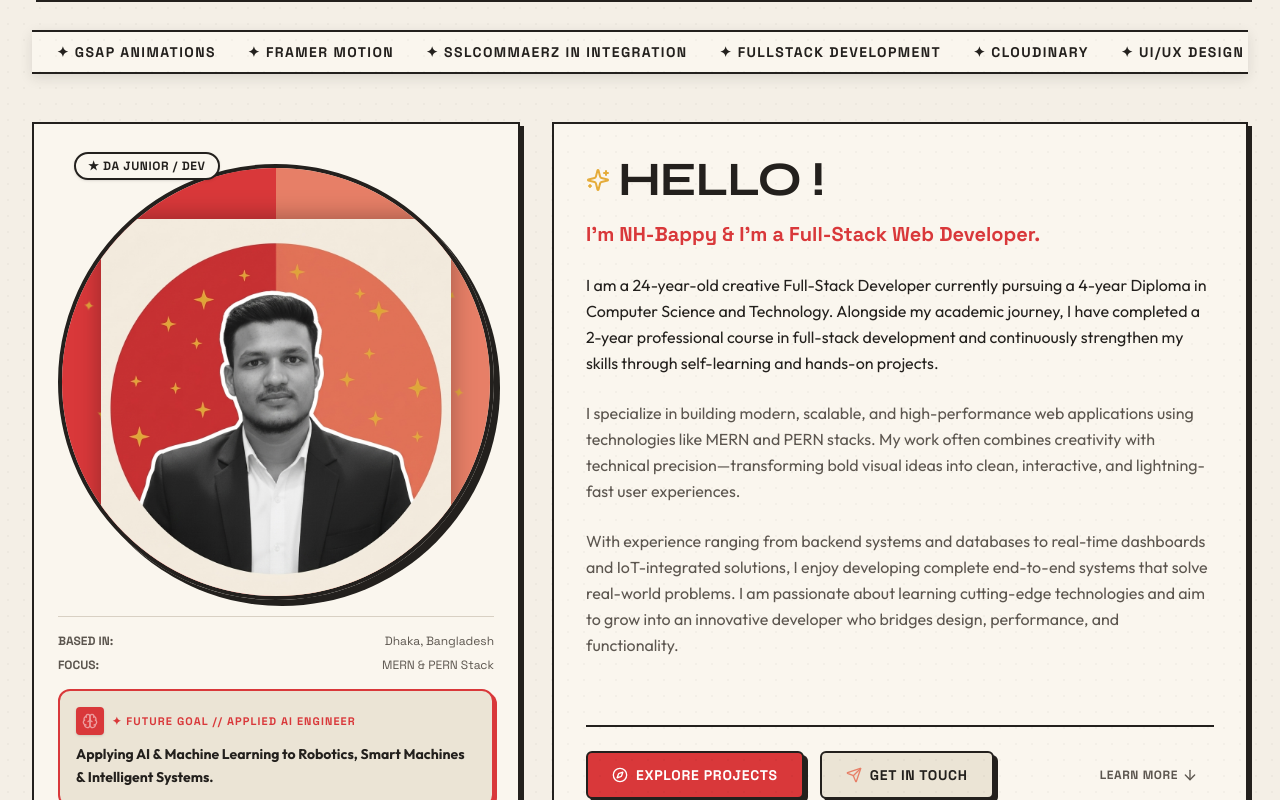
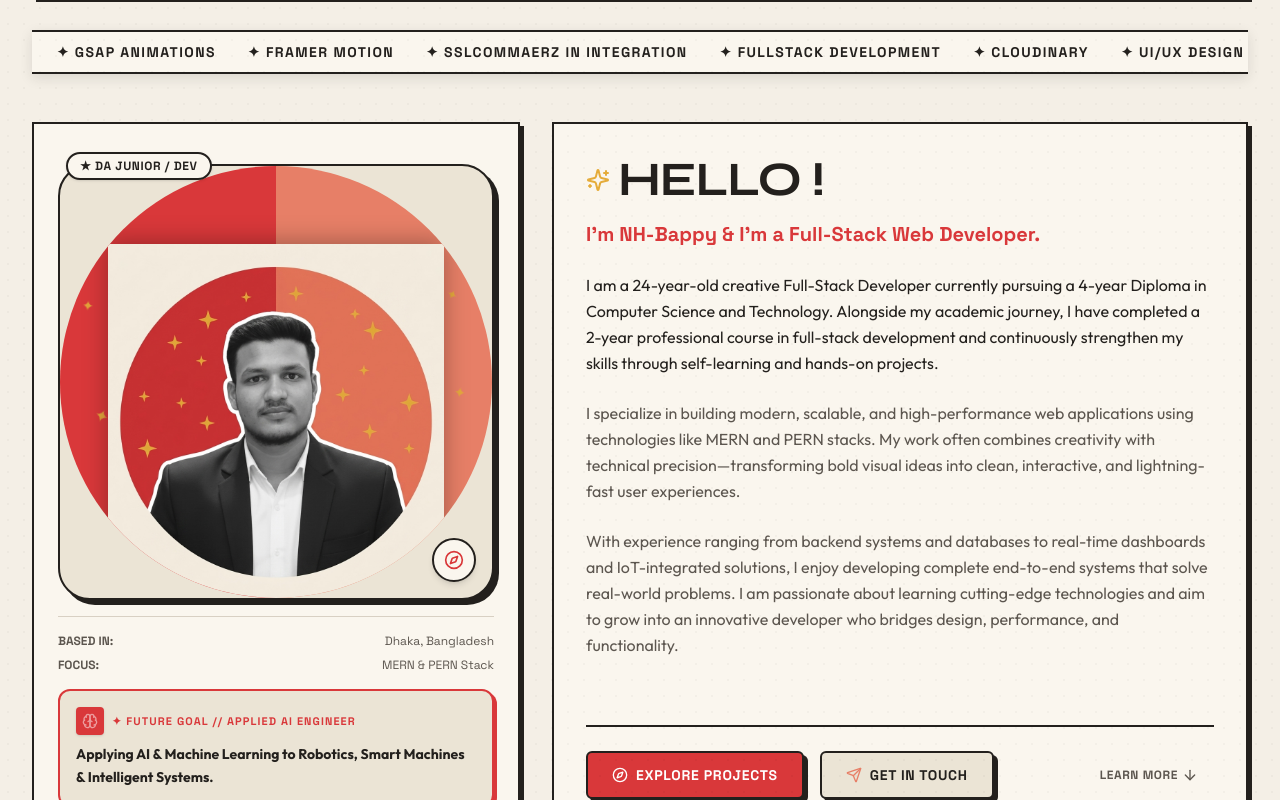
Before and after one commit to NH-Bappy/portfolio, a React (Vite) app: page / in a window 1280 px wide. Shown: the part 688-1488 px from the top of the page. Built offline with nearby package versions, Linux system fonts and the light colour scheme; the HTML template or start-up script is replaced by a standard one.

Commit message:
style(hero): decrease profile photo scale to 78% inside background circle

```diff
--- a/src/components/Hero.jsx
+++ b/src/components/Hero.jsx
@@ -105,18 +105,21 @@ export default function Hero() {
           >
             <div className="retro-card p-5 sm:p-6 flex-1 flex flex-col justify-between relative group">
 
-              {/* Illustration Avatar Section */}
-              <div className="relative my-4 w-full max-w-[360px] sm:max-w-[420px] lg:max-w-[450px] aspect-square mx-auto flex items-center justify-center">
+              {/* Illustration Avatar (Exact Retro Poster Style) */}
+              <div className="relative my-4 w-full max-w-[360px] sm:max-w-[420px] lg:max-w-[450px] mx-auto flex flex-col items-center justify-center">
 
                 {/* Top-Left Badge */}
-                <div className="absolute -top-3 left-2 sm:left-4 z-20">
+                <div className="absolute -top-3 left-2 z-20">
                   <span className="px-3 py-1 bg-[var(--color-card)] text-[var(--color-text-main)] border-2 border-[var(--color-border)] rounded-full font-tech font-bold text-[10px] sm:text-xs uppercase tracking-wider shadow-sm flex items-center gap-1">
                     ★ DA JUNIOR / DEV
                   </span>
                 </div>
 
-                {/* Single Main Avatar Circle (Split Red/Salmon Background + Sparkles) */}
-                <div className="relative w-full h-full rounded-full overflow-hidden border-3 sm:border-4 border-[var(--color-border)] shadow-[6px_6px_0px_var(--color-border)]">
+                {/* Outer Cream Card Box */}
+                <div className="relative w-full rounded-[24px] sm:rounded-[32px] border-2 border-[var(--color-border)] bg-[var(--color-card-secondary)] shadow-[5px_5px_0px_var(--color-border)] overflow-hidden">
+
+                  {/* Inner Split Circle with Sparkles */}
+                  <div className="relative w-full aspect-square rounded-full overflow-hidden m-0">
 
                     {/* Split Background: Left = Crimson, Right = Salmon */}
                     <div className="absolute inset-0 flex">
@@ -127,27 +130,28 @@ export default function Hero() {
                     {/* Scattered Gold Sparkle Stars */}
                     <div className="absolute inset-0 pointer-events-none">
                       <span className="absolute top-[12%] left-[10%] text-[var(--color-accent-yellow)] text-lg animate-star-pulse">✦</span>
-                    <span className="absolute top-[30%] left-[5%] text-[var(--color-accent-yellow)] text-sm animate-star-pulse" style={{animationDelay:'0.4s'}}>✦</span>
-                    <span className="absolute top-[55%] left-[8%] text-[var(--color-accent-yellow)] text-base animate-star-pulse" style={{animationDelay:'0.8s'}}>✦</span>
-                    <span className="absolute top-[72%] left-[15%] text-[var(--color-accent-yellow)] text-xs animate-star-pulse" style={{animationDelay:'1.2s'}}>✦</span>
-                    <span className="absolute top-[18%] left-[22%] text-[var(--color-accent-yellow)] text-xs animate-star-pulse" style={{animationDelay:'0.6s'}}>✦</span>
-                    <span className="absolute top-[42%] left-[18%] text-[var(--color-accent-yellow)] text-sm animate-star-pulse" style={{animationDelay:'1s'}}>✦</span>
-                    <span className="absolute top-[10%] right-[10%] text-[var(--color-accent-yellow)] text-base animate-star-pulse" style={{animationDelay:'0.2s'}}>✦</span>
-                    <span className="absolute top-[28%] right-[8%] text-[var(--color-accent-yellow)] text-xs animate-star-pulse" style={{animationDelay:'0.9s'}}>✦</span>
-                    <span className="absolute top-[50%] right-[6%] text-[var(--color-accent-yellow)] text-sm animate-star-pulse" style={{animationDelay:'0.5s'}}>✦</span>
-                    <span className="absolute top-[68%] right-[14%] text-[var(--color-accent-yellow)] text-lg animate-star-pulse" style={{animationDelay:'1.3s'}}>✦</span>
-                    <span className="absolute top-[20%] right-[22%] text-[var(--color-accent-yellow)] text-base animate-star-pulse" style={{animationDelay:'0.7s'}}>✦</span>
-                    <span className="absolute top-[38%] right-[20%] text-[var(--color-accent-yellow)] text-xs animate-star-pulse" style={{animationDelay:'1.5s'}}>✦</span>
+                      <span className="absolute top-[30%] left-[5%] text-[var(--color-accent-yellow)] text-sm animate-star-pulse" style={{ animationDelay: '0.4s' }}>✦</span>
+                      <span className="absolute top-[55%] left-[8%] text-[var(--color-accent-yellow)] text-base animate-star-pulse" style={{ animationDelay: '0.8s' }}>✦</span>
+                      <span className="absolute top-[72%] left-[15%] text-[var(--color-accent-yellow)] text-xs animate-star-pulse" style={{ animationDelay: '1.2s' }}>✦</span>
+                      <span className="absolute top-[18%] left-[22%] text-[var(--color-accent-yellow)] text-xs animate-star-pulse" style={{ animationDelay: '0.6s' }}>✦</span>
+                      <span className="absolute top-[42%] left-[18%] text-[var(--color-accent-yellow)] text-sm animate-star-pulse" style={{ animationDelay: '1s' }}>✦</span>
+                      <span className="absolute top-[10%] right-[10%] text-[var(--color-accent-yellow)] text-base animate-star-pulse" style={{ animationDelay: '0.2s' }}>✦</span>
+                      <span className="absolute top-[28%] right-[8%] text-[var(--color-accent-yellow)] text-xs animate-star-pulse" style={{ animationDelay: '0.9s' }}>✦</span>
+                      <span className="absolute top-[50%] right-[6%] text-[var(--color-accent-yellow)] text-sm animate-star-pulse" style={{ animationDelay: '0.5s' }}>✦</span>
+                      <span className="absolute top-[68%] right-[14%] text-[var(--color-accent-yellow)] text-lg animate-star-pulse" style={{ animationDelay: '1.3s' }}>✦</span>
+                      <span className="absolute top-[20%] right-[22%] text-[var(--color-accent-yellow)] text-base animate-star-pulse" style={{ animationDelay: '0.7s' }}>✦</span>
+                      <span className="absolute top-[38%] right-[20%] text-[var(--color-accent-yellow)] text-xs animate-star-pulse" style={{ animationDelay: '1.5s' }}>✦</span>
                     </div>
 
-                  {/* Profile Photo - slightly scaled down inside circle */}
+                    {/* Profile Photo - centered with slight margin inside circle */}
                     <div className="absolute inset-0 flex items-end justify-center">
                       <img
                         src="/profile.png"
                         alt="Profile"
-                      className="w-[82%] h-[88%] object-cover object-top transition-transform duration-500 group-hover:scale-105"
+                        className="w-[78%] h-[82%] object-cover object-top transition-transform duration-500 group-hover:scale-105"
                         style={{ filter: 'drop-shadow(0 -2px 12px rgba(0,0,0,0.3))' }}
                       />
+                    </div>
                   </div>
 
                   {/* Bottom-Right Compass Badge */}
```
Lines whose indentation alone changed are shown as unchanged.
